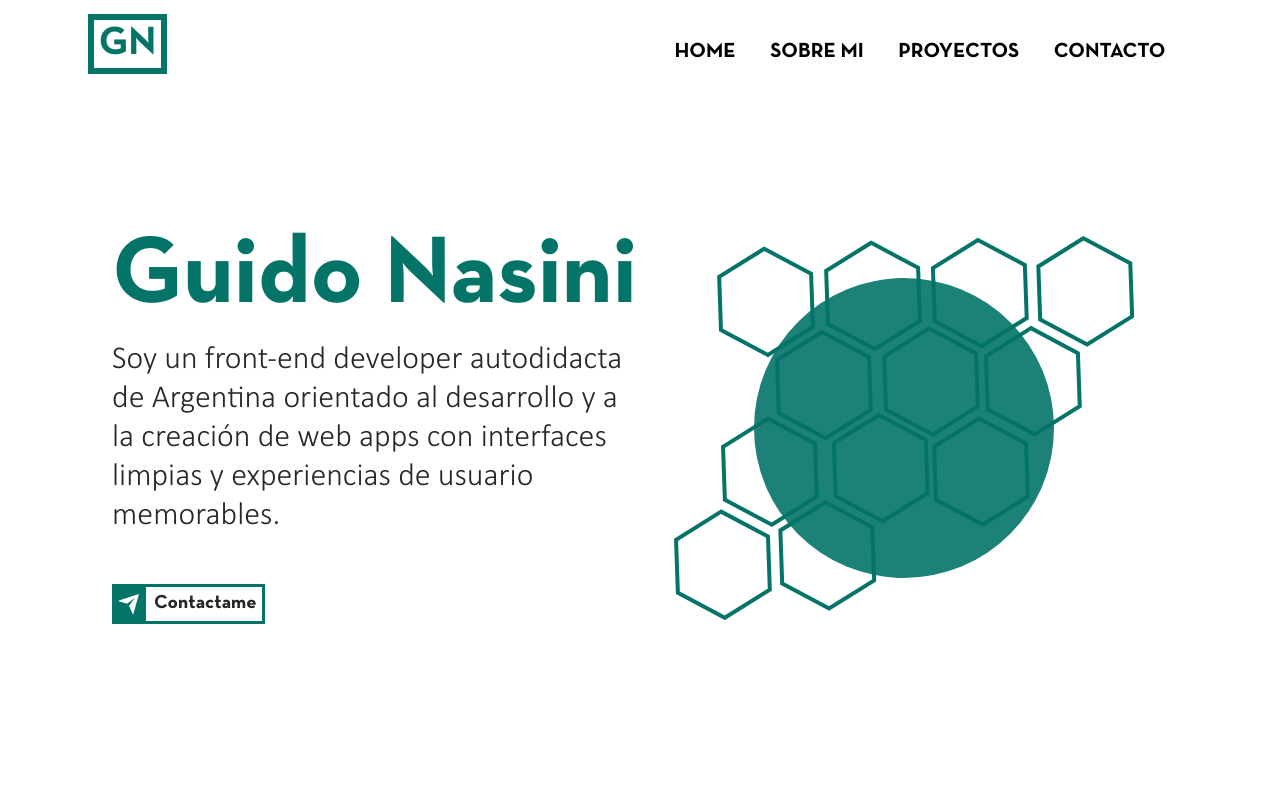
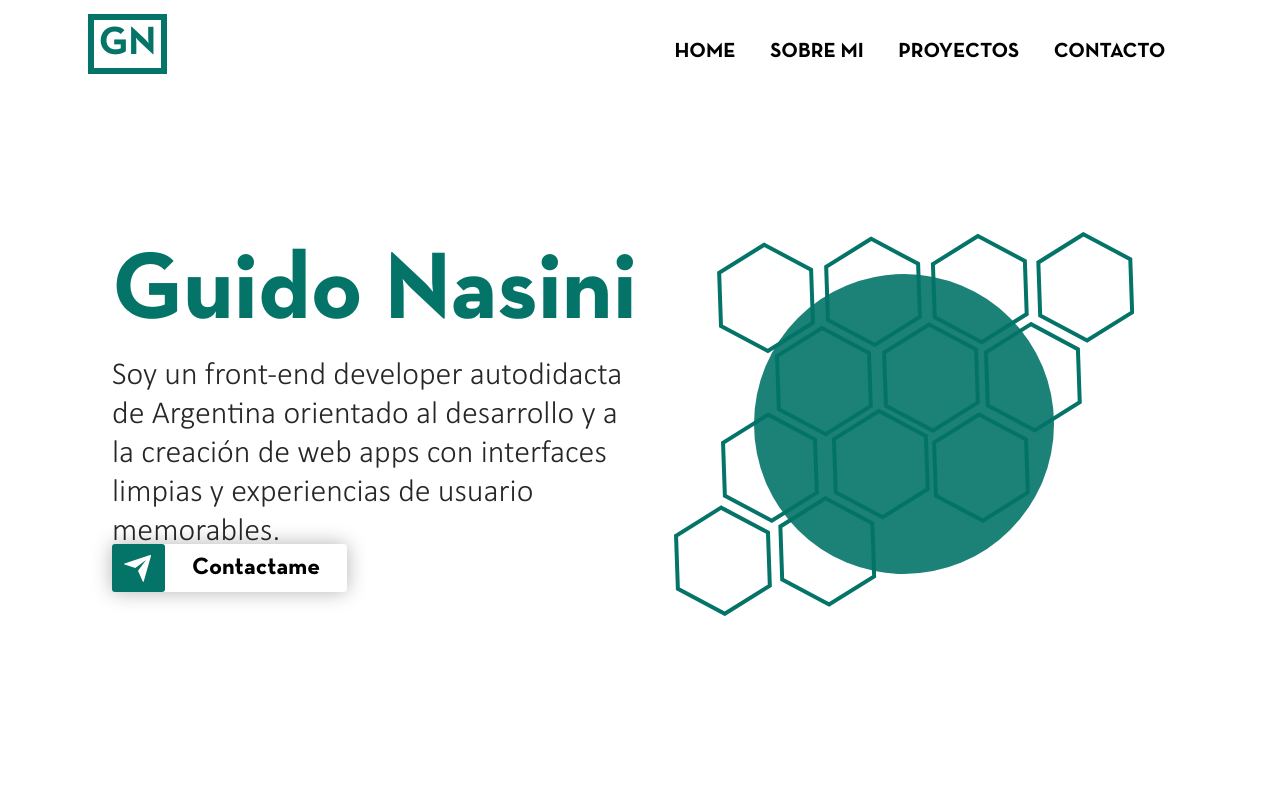
Before and after one commit to g94nas/portfolio, a React (Create React App) app: page / in a window 1280 px wide. Shown: the top 786 px of the page. Built offline with nearby package versions, Linux system fonts and the light colour scheme.

Commit message:
Added button to Hero

```diff
--- a/src/components/Hero/index.tsx
+++ b/src/components/Hero/index.tsx
@@ -1,6 +1,6 @@
 import React from "react";
 import styled from "styled-components/macro";
-import { Link } from "react-router-dom";
+import { Link } from "react-scroll";
 import { RiSendPlaneFill } from "react-icons/ri";
 import { ReactComponent as Hexagons } from "../../assets/hexagons.svg";
 
@@ -15,12 +15,12 @@ const Hero: React.FC = () => {
             desarrollo y a la creación de web apps con interfaces limpias y
             experiencias de usuario memorables.
           </h2>
-          <div className="button-div">
-            <div className="button-border">
+          <button>
+            <div>
               <RiSendPlaneFill />
-              <ButtonLink to="/">Contactame</ButtonLink>
             </div>
-          </div>
+            <ButtonLink to="contacto">Contactame</ButtonLink>
+          </button>
         </div>
         <div className="hero-second-half">
           <Hexagons />
@@ -68,6 +68,50 @@ const MainWrapper = styled.div`
       font-weight: 300;
       margin-bottom: 1.5rem;
       margin-bottom: 3rem;
+    }
+
+    button {
+      display: flex;
+      align-items: center;
+      border: none;
+      font-family: "Neutra";
+      background-color: #fff;
+      bottom: 13rem;
+      border-radius: 2px;
+      min-height: 3rem;
+      position: absolute;
+      padding: 0.5em 2em 0.5em 6em;
+      border-radius: 4px;
+      box-shadow: 0 0 20px rgba(0, 0, 0, 0.3);
+      cursor: pointer;
+      transition: 0.5s;
+      outline: none;
+
+      &:hover {
+        transform: translateY(-7px);
+        transition: 0.5s;
+      }
+
+      div {
+        width: 3.3rem;
+        height: 100%;
+        position: absolute;
+        left: 0;
+        top: 0;
+        background-color: #047469;
+        display: flex;
+        align-items: center;
+        justify-content: center;
+        border-radius: 3px;
+
+        svg {
+          display: flex;
+          justify-content: center;
+          fill: #fff;
+          width: 2rem;
+          height: 2rem;
+        }
+      }
     }
   }
 
@@ -130,13 +174,8 @@ const MainWrapper = styled.div`
 `;
 
 const ButtonLink = styled(Link)`
-  display: flex;
   text-decoration: none;
-  color: #272727;
-  justify-self: flex-start;
-  width: 100%;
-  flex: 0.9;
-  padding-left: 0.5rem;
-  font-size: 1.2rem;
-  transition: 0.3s;
+  margin: 0;
+  font-size: 1.5rem;
+  color: #000;
 `;
```
Also changed, not shown: 1 other file (tests, documents, lock files or other folders).
